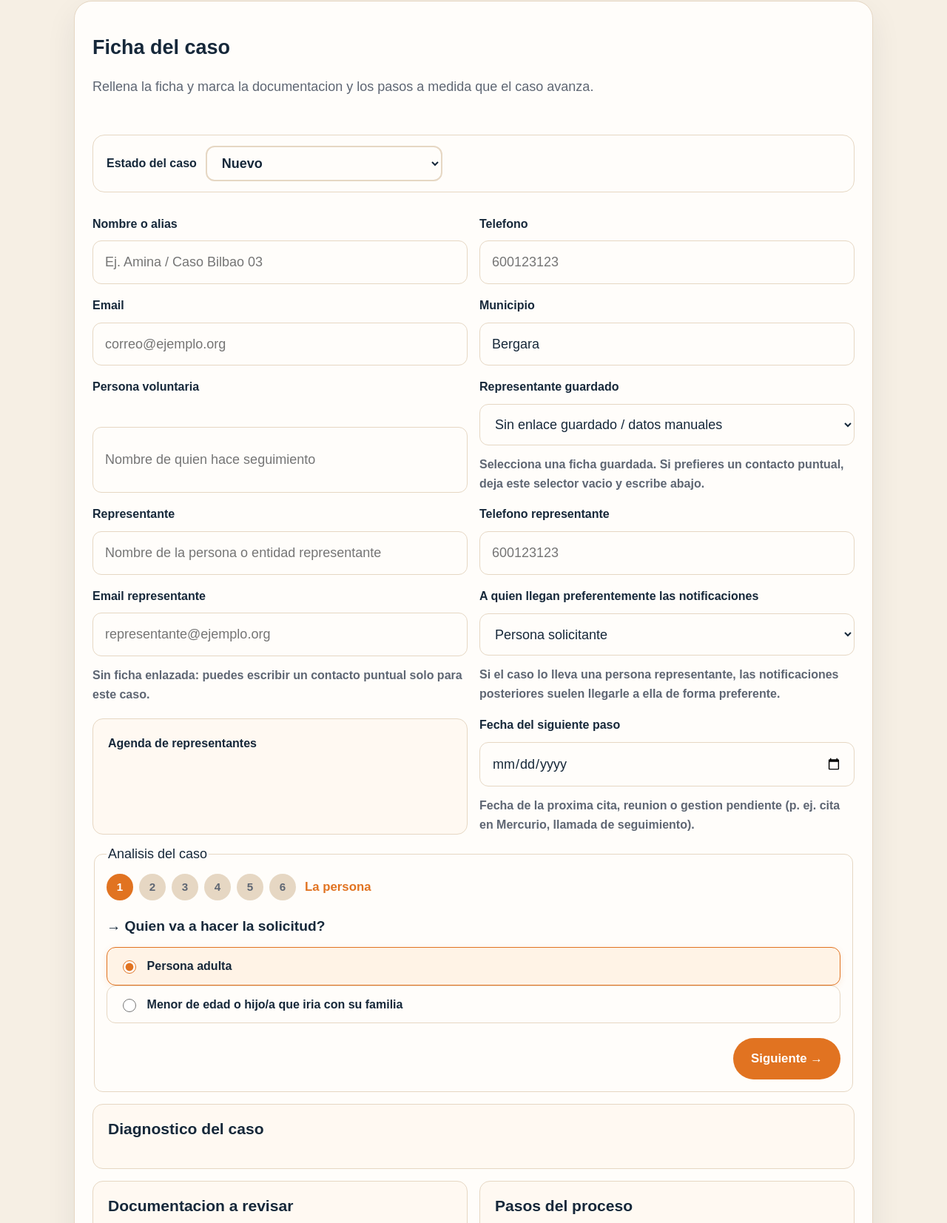
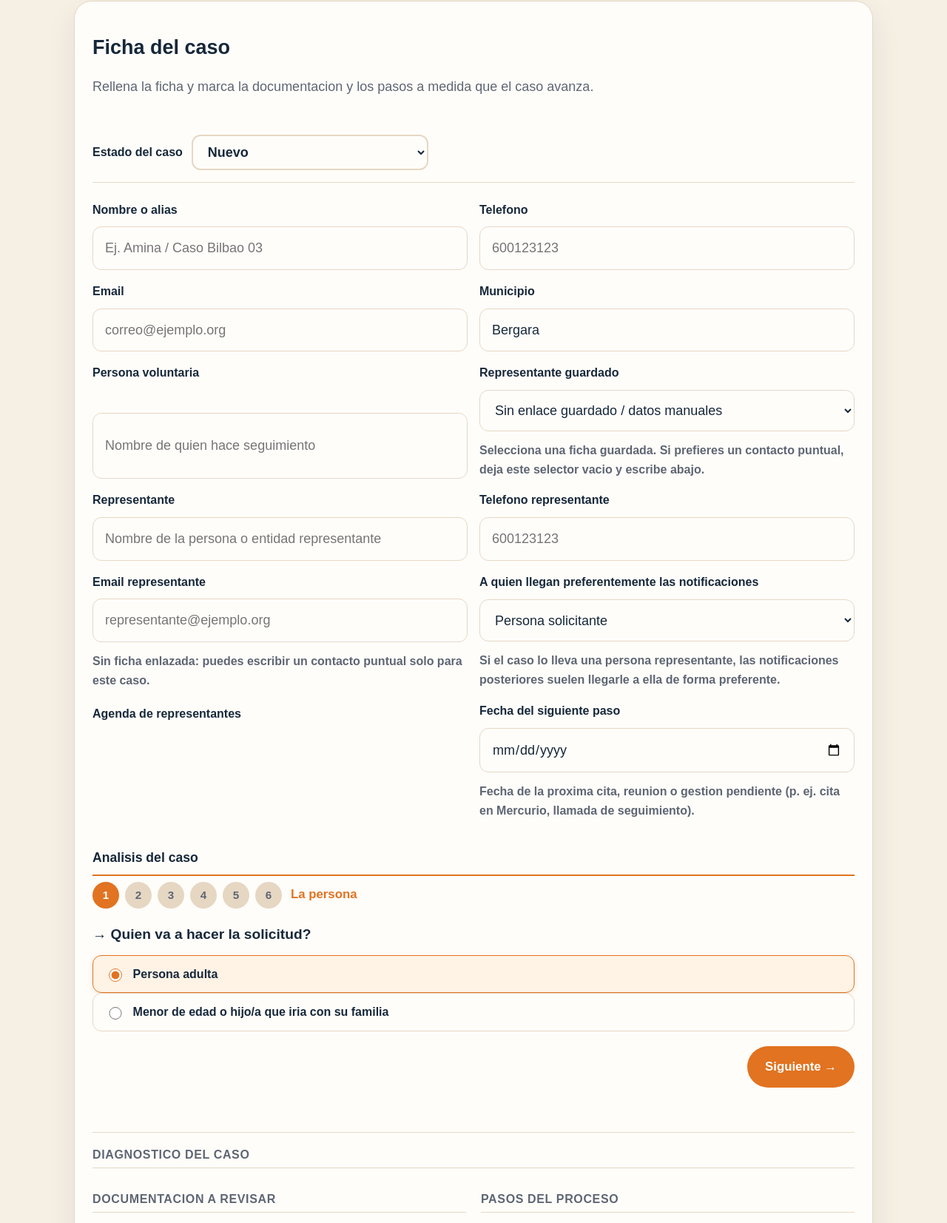
Before and after one commit to erregularizazioa/erregularizazioa, an Electron app: page index.html in a window 1280 px wide. Shown: the part 287-1940 px from the top of the page at 74% size. Drawn offline with Linux system fonts and the light colour scheme; no server answers.

Commit message:
Simplify UI: remove nested cards, integrated status bar, cleaner analysis section

```diff
--- a/styles.css
+++ b/styles.css
@@ -335,7 +335,7 @@ legend {
   justify-content: space-between;
   gap: 16px;
   flex-wrap: wrap;
-  margin-bottom: 16px;
+  margin-bottom: 8px;
 }
 
 .toolbar,
@@ -358,8 +358,11 @@ legend {
 
 .guidance-grid {
   display: grid;
-  gap: 16px;
+  gap: 20px;
   grid-template-columns: repeat(2, minmax(0, 1fr));
+  margin: 20px 0;
+  padding-top: 20px;
+  border-top: 1px solid var(--border);
 }
 
 .guidance-diagnosis {
@@ -367,16 +370,37 @@ legend {
 }
 
 .subpanel {
-  border: 1px solid var(--border);
-  border-radius: 14px;
-  padding: 20px;
-  background: #fff9f2;
+  padding: 0;
+  background: transparent;
+}
+
+.subpanel h3 {
+  font-size: 1rem;
+  font-weight: 700;
+  color: var(--muted);
+  text-transform: uppercase;
+  letter-spacing: 0.04em;
+  margin: 0 0 12px 0;
+  padding-bottom: 8px;
+  border-bottom: 1px solid var(--border);
 }
 
 fieldset {
-  border: 1px solid var(--border);
-  border-radius: 12px;
-  padding: 16px;
+  border: none;
+  border-radius: 0;
+  padding: 0;
+  margin: 24px 0;
+}
+
+fieldset legend {
+  font-size: 1.1rem;
+  font-weight: 700;
+  color: var(--text);
+  padding: 0 0 12px 0;
+  margin-bottom: 8px;
+  border-bottom: 2px solid var(--primary);
+  width: 100%;
+  display: block;
 }
 
 label,
@@ -544,17 +568,15 @@ button:active,
   display: none;
 }
 
-/* ── Status dropdown (compact) ───────────────────────────── */
+/* ── Status dropdown (integrated) ────────────────────────── */
 
 .status-bar.compact {
   display: flex;
   align-items: center;
-  gap: 16px;
-  background: var(--panel);
-  border: 1px solid var(--border);
-  border-radius: 16px;
-  padding: 14px 18px;
-  margin-bottom: 14px;
+  gap: 12px;
+  padding: 8px 0 16px 0;
+  margin-bottom: 8px;
+  border-bottom: 1px solid var(--border);
   flex-wrap: wrap;
 }
 
@@ -1082,9 +1104,18 @@ td .table-action {
     font-size: 0.9rem;
   }
 
-  .private-userbar,
+  .private-userbar {
+    padding: 12px;
+  }
+
   fieldset {
-    padding: 12px;
+    margin: 20px 0;
+  }
+
+  fieldset legend {
+    font-size: 1rem;
+    padding-bottom: 8px;
+    margin-bottom: 6px;
   }
 
   .form-grid,
@@ -1150,10 +1181,10 @@ td .table-action {
 
   /* Status bar improvements for mobile */
   .status-bar.compact {
-    flex-direction: column;
-    align-items: stretch;
-    gap: 10px;
-    padding: 12px;
+    flex-direction: row;
+    align-items: center;
+    gap: 8px;
+    padding: 8px 0 12px 0;
   }
 
   .status-dropdown-field {
@@ -1326,10 +1357,18 @@ td .table-action {
   /* Guidance grid mobile */
   .guidance-grid {
     grid-template-columns: 1fr;
+    gap: 16px;
+    margin: 16px 0;
+    padding-top: 16px;
   }
 
   .guidance-diagnosis {
     grid-column: 1;
+  }
+
+  .subpanel h3 {
+    font-size: 0.9rem;
+    margin-bottom: 10px;
   }
 
   /* Field hints */
@@ -1461,12 +1500,18 @@ td .table-action {
   }
 
   .private-userbar,
-  fieldset,
   .landing-simple-card,
   .landing-simple-step,
-  .landing-simple-link,
+  .landing-simple-link {
+    padding: 12px;
+  }
+
+  fieldset {
+    margin: 16px 0;
+  }
+
   .subpanel {
-    padding: 12px;
+    padding: 0;
   }
 
   .choice {
```
